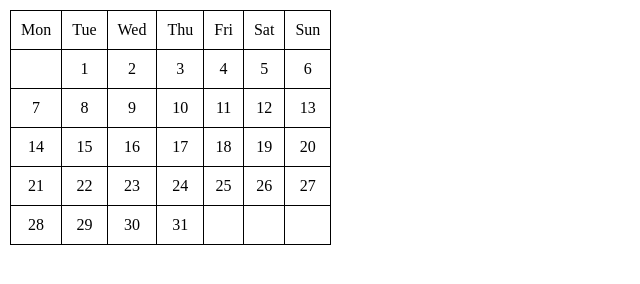
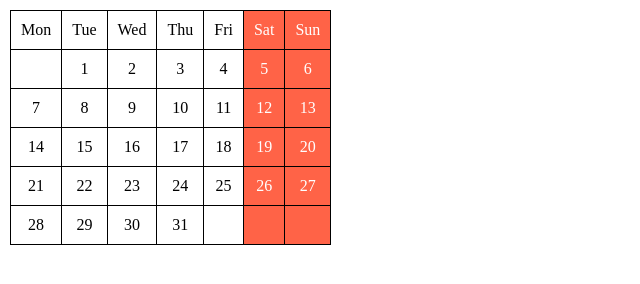
Before and after one commit to shaikhov-i/Organiser, a plain HTML site: page index.html in a window 1280 px wide. Shown: the whole page, without its empty margins (0-640 px from the left). Drawn offline with Linux system fonts and the light colour scheme.

Commit message:
Added  bit styles

```diff
--- a/main.js
+++ b/main.js
@@ -40,6 +40,7 @@ function init(table) {
                 }
 
                 parentField.innerHTML = `
+                <p>${i + 1}</p>
                 <div id="field"></div>
                 <div id="create-list">
                     <input type="text" id="input">
--- a/style.css
+++ b/style.css
@@ -36,6 +36,11 @@ td {
     color: black;
     padding: 10px;
 }
+tr > td:nth-child(6),
+tr > td:nth-child(7) {
+    background-color: tomato;
+    color: white;
+}
 .show {
     display: block;
 }
```
